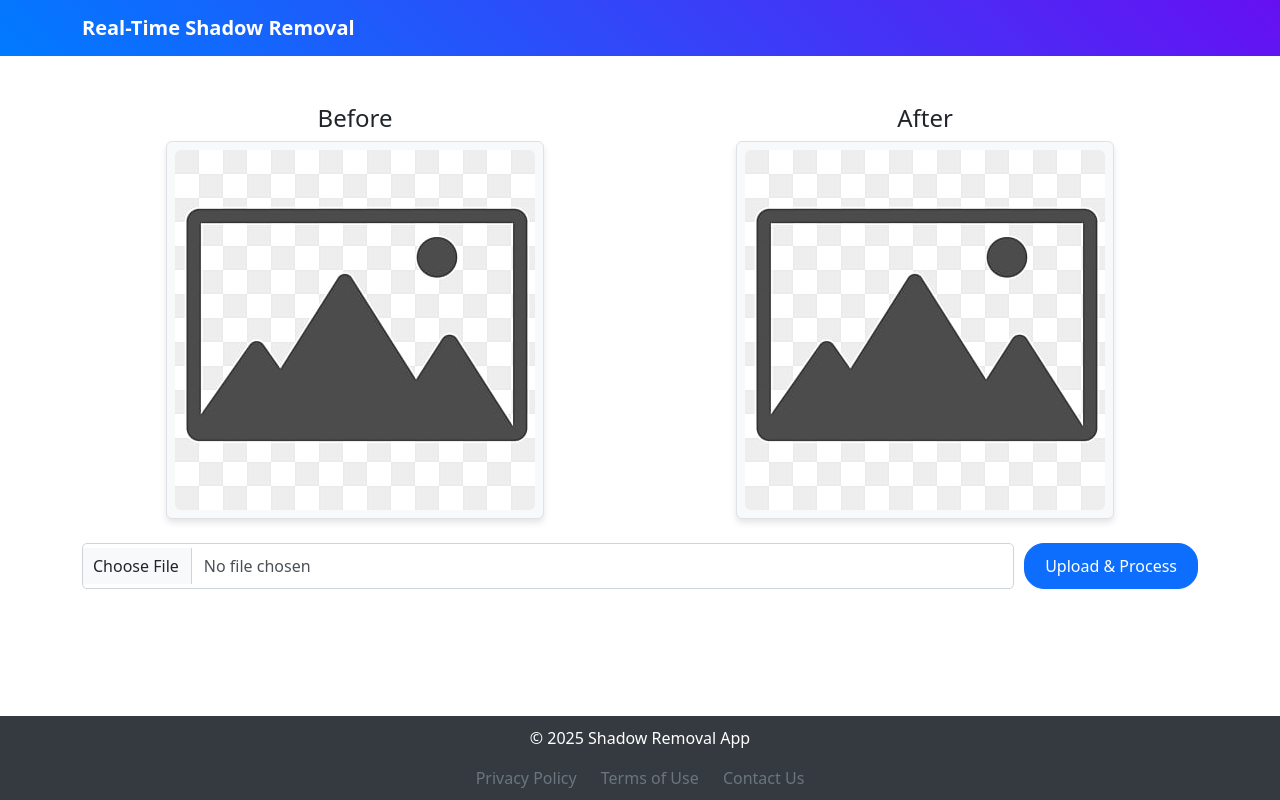
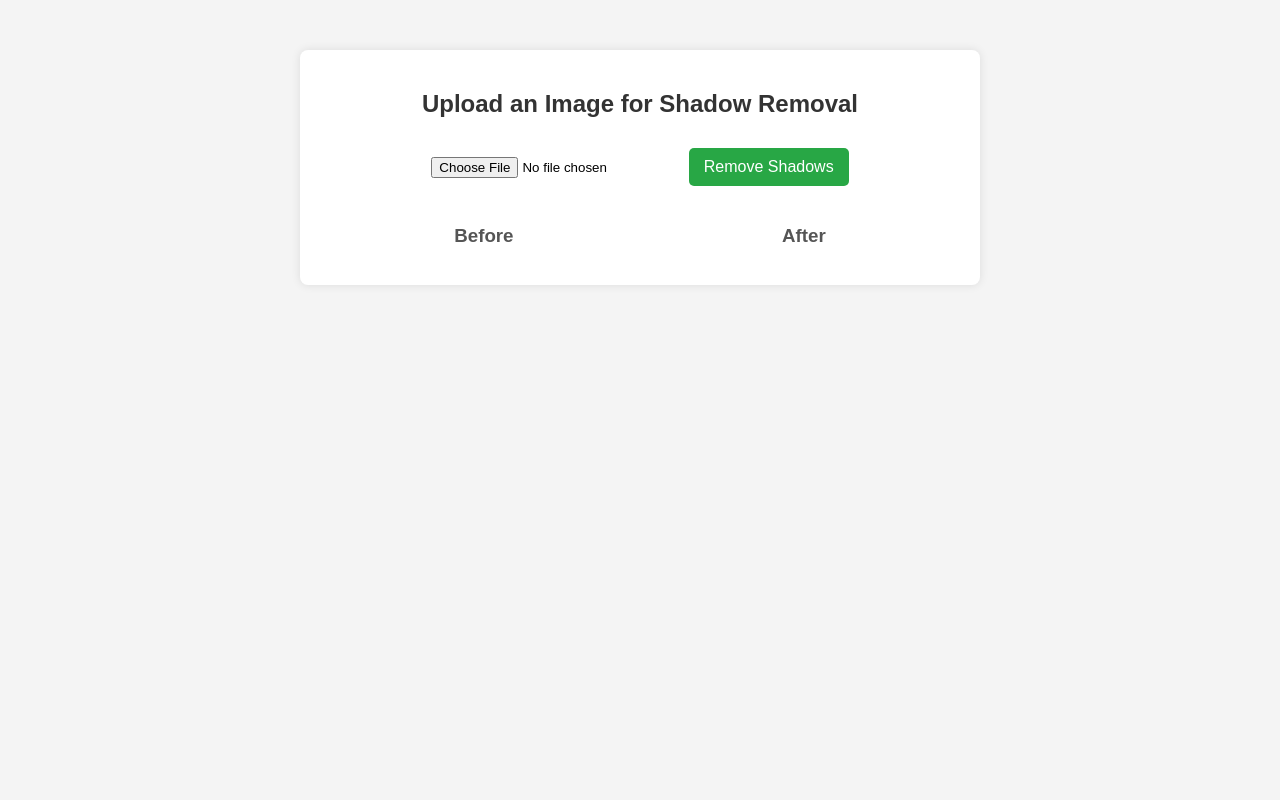
Before and after one commit to cepdnaclk/e20-co543-real-time-shadow-removal-from-images, a Flask app: page / in a window 1280 px wide. Run offline with Flask 3, Linux system fonts and the light colour scheme; parts of the project's set-up code (start-up, migrations or seed data) failed here and were passed over; some libraries are stand-ins or nearby versions.

Commit message:
web app 1.1.0 (update .gitignore; enhance index.html with new styles and functionality for shadow removal)

```diff
--- a/app.py
+++ b/app.py
@@ -1,57 +1,153 @@
 import os
-from flask import Flask, render_template, request, jsonify, url_for
+from flask import Flask, request, jsonify, send_from_directory, render_template
+from PIL import Image
+import numpy as np
+import tensorflow as tf
 from werkzeug.utils import secure_filename
-from opencv.grayscale import convert_to_grayscale
-from opencv.shadow_removal import remove_shadows
 
-app = Flask(__name__, static_folder='static')
+app = Flask(__name__)
 
-# Configure file upload settings
-app.config['UPLOAD_FOLDER'] = os.path.join('static', 'uploads')
-app.config['PROCESSED_FOLDER'] = os.path.join('static', 'processed')
-app.config['ALLOWED_EXTENSIONS'] = {'png', 'jpg', 'jpeg'}
-app.config['MAX_CONTENT_LENGTH'] = 16 * 1024 * 1024  # 16 MB limit
+# Directories for input and output images
+INPUT_DIR = "static/images/uploads"
+OUTPUT_DIR = "static/images/processed"
+os.makedirs(INPUT_DIR, exist_ok=True)
+os.makedirs(OUTPUT_DIR, exist_ok=True)
 
-# Ensure folders exist
-os.makedirs(app.config['UPLOAD_FOLDER'], exist_ok=True)
-os.makedirs(app.config['PROCESSED_FOLDER'], exist_ok=True)
+# Create the AttentionGate as a custom layer
+class AttentionGate(tf.keras.layers.Layer):
+    def __init__(self, inter_channel, **kwargs):
+        super(AttentionGate, self).__init__(**kwargs)
+        self.inter_channel = inter_channel
+        self.g1_conv = tf.keras.layers.Conv2D(inter_channel, 1)
+        self.x1_conv = tf.keras.layers.Conv2D(inter_channel, 1)
+        self.psi_conv = tf.keras.layers.Conv2D(1, 1, activation='sigmoid')
 
-def allowed_file(filename):
-    return '.' in filename and filename.rsplit('.', 1)[1].lower() in app.config['ALLOWED_EXTENSIONS']
+    def call(self, inputs):
+        f_g, f_l = inputs  # Unpack inputs
+        g1 = self.g1_conv(f_g)
+        x1 = self.x1_conv(f_l)
+        psi = tf.keras.activations.relu(g1 + x1)
+        psi = self.psi_conv(psi)
+        return tf.keras.layers.multiply([f_l, psi])
+
+    def get_config(self):
+        config = super(AttentionGate, self).get_config()
+        config.update({"inter_channel": self.inter_channel})
+        return config
+
+# Initialize VGG for perceptual loss
+vgg = tf.keras.applications.VGG16(include_top=False, weights='imagenet', input_shape=(256, 256, 3))
+perceptual_model = tf.keras.models.Model(vgg.input, vgg.layers[9].output)
+perceptual_model.trainable = False
+
+# Define custom loss function
+def enhanced_loss(y_true, y_pred):
+    # Structural similarity
+    ssim_loss = 1 - tf.image.ssim(y_true, y_pred, max_val=2.0)
+
+    # L1 loss
+    l1_loss = tf.reduce_mean(tf.abs(y_true - y_pred))
+
+    # Perceptual loss
+    y_true_vgg = (y_true + 1) * 127.5  # Scale to VGG input range
+    y_pred_vgg = (y_pred + 1) * 127.5
+    percep_loss = tf.reduce_mean(tf.square(
+        perceptual_model(y_true_vgg) - perceptual_model(y_pred_vgg)
+    ))
+
+    return 0.6 * ssim_loss + 0.3 * l1_loss + 0.1 * percep_loss
+
+# Register custom objects
+custom_objects = {
+    'enhanced_loss': enhanced_loss,
+    'AttentionGate': AttentionGate
+}
+
+# Load the trained TensorFlow model with custom objects
+model_path = "trainedModel/shadow_removal.h5"
+if os.path.exists(model_path):
+    model = tf.keras.models.load_model(model_path, custom_objects=custom_objects, compile=False)
+    print("✅ Model loaded successfully.")
+else:
+    raise FileNotFoundError(f"❌ Model file '{model_path}' not found!")
+
+def preprocess_image(image):
+    """Preprocess the image for the model."""
+    image = image.resize((256, 256))  # Resize to match model input size
+    image = np.array(image) / 127.5 - 1  # Normalize to [-1, 1]
+    image = np.expand_dims(image, axis=0)  # Add batch dimension
+    return image
+
+def postprocess_image(output):
+    """Postprocess the model output to a PIL image."""
+    output = (output + 1) * 127.5  # Scale back to [0, 255]
+    output = np.clip(output, 0, 255).astype(np.uint8)  # Clip to valid range
+    return Image.fromarray(output)
+
+def remove_shadow(image):
+    """Applies shadow removal model to an image and resizes output to match input dimensions."""
+    original_size = image.size  # Store original dimensions (width, height)
+
+    # Preprocess the image
+    input_image = preprocess_image(image)
+
+    # Generate a dummy mask (all zeros) since the model expects a mask input
+    dummy_mask = np.zeros((1, 256, 256, 1), dtype=np.float32)
+
+    # Run inference
+    output = model.predict([input_image, dummy_mask])
+
+    # Postprocess the output
+    output_image = postprocess_image(output[0])
+
+    # Resize output image to original dimensions
+    output_image = output_image.resize(original_size, Image.LANCZOS)
+
+    return output_image
+
 
 @app.route('/')
-def index():
-    return render_template('index.html')
+def home():
+    return render_template("index.html")
 
-@app.route('/process', methods=['POST'])
-def process_image():
+@app.route('/remove_shadow', methods=['POST'])
+def remove_shadow_api():
+    """API endpoint to process an image and remove shadows."""
     if 'image' not in request.files:
-        return jsonify({"error": "No file part"}), 400
+        return jsonify({'error': 'No image uploaded'}), 400
 
-    image = request.files['image']
-    if image.filename == '':
-        return jsonify({"error": "No selected file"}), 400
+    file = request.files['image']
+    if file.filename == '':
+        return jsonify({'error': 'No selected file'}), 400
 
-    if image and allowed_file(image.filename):
-        filename = secure_filename(image.filename)
-        input_path = os.path.join(app.config['UPLOAD_FOLDER'], filename)
-        output_path = os.path.join(app.config['PROCESSED_FOLDER'], filename)
+    filename = secure_filename(file.filename)
+    if not filename.lower().endswith(('.png', '.jpg', '.jpeg', '.tiff', '.bmp', '.gif')):
+        return jsonify({'error': 'Invalid file type'}), 400
 
-        # Save the uploaded image
-        image.save(input_path)
+    input_path = os.path.join(INPUT_DIR, filename)
+    file.save(input_path)
 
-        # Process the image to grayscale
-        try:
-            remove_shadows(input_path, output_path)
-        except ValueError as e:
-            return jsonify({"error": str(e)}), 500
+    try:
+        image = Image.open(input_path)
+        processed_image = remove_shadow(image)
+    except Exception as e:
+        return jsonify({'error': str(e)}), 500
 
-        return jsonify({
-            "uploaded_image": url_for('static', filename=f'uploads/{filename}'),
-            "processed_image": url_for('static', filename=f'processed/{filename}')
-        }), 200
-    else:
-        return jsonify({"error": "Invalid file format. Only .jpg, .jpeg, or .png allowed."}), 400
+    output_path = os.path.join(OUTPUT_DIR, filename)
+    processed_image.save(output_path)
 
-if __name__ == "__main__":
-    app.run(debug=True)
+    return jsonify({
+        'input_url': f"/static/images/uploads/{filename}",
+        'output_url': f"/static/images/processed/{filename}"
+    }), 200
+
+@app.route('/static/images/uploads/<filename>')
+def get_input_image(filename):
+    return send_from_directory(INPUT_DIR, filename)
+
+@app.route('/static/images/processed/<filename>')
+def get_output_image(filename):
+    return send_from_directory(OUTPUT_DIR, filename)
+
+if __name__ == '__main__':
+    app.run(debug=False)  # Disable debug mode for production
--- a/templates/index.html
+++ b/templates/index.html
@@ -1,69 +1,146 @@
 <!DOCTYPE html>
 <html lang="en">
+  <head>
+    <meta charset="UTF-8" />
+    <meta name="viewport" content="width=device-width, initial-scale=1.0" />
+    <title>Shadow Removal</title>
+    <style>
+      body {
+        font-family: Arial, sans-serif;
+        text-align: center;
+        background-color: #f4f4f4;
+        margin: 0;
+        padding: 0;
+      }
 
-<head>
-    <meta charset="UTF-8">
-    <meta name="viewport" content="width=device-width, initial-scale=1.0">
-    <title>Real-Time Shadow Removal</title>
-    <link href="https://cdn.jsdelivr.net/npm/bootstrap@5.3.0-alpha3/dist/css/bootstrap.min.css" rel="stylesheet">
-    <link rel="stylesheet" href="https://fonts.googleapis.com/css2?family=Roboto:wght@400;500;700&display=swap">
-    <link rel="stylesheet" href="{{ url_for('static', filename='css/styles.css') }}">
-</head>
+      .container {
+        margin: 50px auto;
+        width: 50%;
+        padding: 20px;
+        background: white;
+        border-radius: 8px;
+        box-shadow: 0px 0px 10px rgba(0, 0, 0, 0.1);
+      }
 
-<body>
-    <nav class="navbar navbar-expand-lg custom-navbar">
-        <div class="container">
-            <a class="navbar-brand" href="#"><i class="bi bi-brightness-high"></i> Real-Time Shadow Removal</a>
+      h2 {
+        color: #333;
+      }
+
+      button {
+        background-color: #28a745;
+        color: white;
+        padding: 10px 15px;
+        border: none;
+        cursor: pointer;
+        margin-top: 10px;
+        font-size: 16px;
+        border-radius: 5px;
+        transition: background 0.3s ease-in-out;
+      }
+
+      button:hover {
+        background-color: #218838;
+      }
+
+      .image-container {
+        display: flex;
+        justify-content: space-around;
+        margin-top: 20px;
+      }
+
+      .image-box {
+        text-align: center;
+      }
+
+      h3 {
+        color: #555;
+      }
+
+      img {
+        width: 250px;
+        height: 250px;
+        border-radius: 5px;
+        border: 1px solid #ddd;
+        object-fit: cover;
+        display: none;
+      }
+
+      .loader {
+        border: 5px solid #f3f3f3;
+        border-top: 5px solid #3498db;
+        border-radius: 50%;
+        width: 50px;
+        height: 50px;
+        animation: spin 2s linear infinite;
+        margin: 20px auto;
+        display: none;
+      }
+
+      @keyframes spin {
+        0% {
+          transform: rotate(0deg);
+        }
+        100% {
+          transform: rotate(360deg);
+        }
+      }
+    </style>
+  </head>
+  <body>
+    <div class="container">
+      <h2>Upload an Image for Shadow Removal</h2>
+      <input type="file" id="imageInput" />
+      <button onclick="uploadImage()">Remove Shadows</button>
+
+      <div class="loader" id="loader"></div>
+
+      <div class="image-container">
+        <div class="image-box">
+          <h3>Before</h3>
+          <img id="inputImage" />
         </div>
-    </nav>
-
-    <div class="container mt-5">
-
-        <div class="row">
-            <div class="col-md-6 text-center">
-                <h4>Before</h4>
-                <div class="img-container border p-2 rounded">
-                    <img src="{{ url_for('static', filename='images/placeholder.png') }}" class="img-fluid rounded" alt="Before Image" id="before-image">
-                </div>
-            </div>
-
-            <div class="col-md-6 text-center">
-                <h4>After</h4>
-                <div class="img-container border p-2 rounded">
-                    <img src="{{ url_for('static', filename='images/placeholder.png') }}" class="img-fluid rounded" alt="After Image" id="after-image">
-                </div>
-            </div>
+        <div class="image-box">
+          <h3>After</h3>
+          <img id="resultImage" />
         </div>
-
-        <div class="mt-4 text-center">
-            <form method="POST" action="/process" enctype="multipart/form-data" id="image-form">
-                <div class="input-button-container">
-                    <input type="file" name="image" id="image" class="form-control mb-3 custom-form-control">
-                    <button type="submit" class="btn btn-primary">Upload & Process</button>
-                    <div class="mt-4 text-center" id="download-container" style="display: none;">
-                        <a href="#" download class="btn btn-success" id="download-button">Download Processed Image</a>
-                    </div>
-                </div>
-            </form>
-        </div>
-
-
-
+      </div>
     </div>
 
-    <footer class="footer">
-        <div class="container">
-            <p>© 2025 Shadow Removal App</p>
-            <div>
-                <a href="#">Privacy Policy</a>
-                <a href="#">Terms of Use</a>
-                <a href="#">Contact Us</a>
-            </div>
-        </div>
-    </footer>
+    <script>
+      function uploadImage() {
+        let input = document.getElementById("imageInput");
+        if (input.files.length === 0) {
+          alert("Please select an image.");
+          return;
+        }
 
-    <script src="https://cdn.jsdelivr.net/npm/bootstrap@5.3.0-alpha3/dist/js/bootstrap.bundle.min.js"></script>
-    <script src="{{ url_for('static', filename='js/scripts.js') }}"></script>
-</body>
+        let formData = new FormData();
+        formData.append("image", input.files[0]);
 
+        let loader = document.getElementById("loader");
+        loader.style.display = "block";
+
+        fetch("/remove_shadow", {
+          method: "POST",
+          body: formData,
+        })
+          .then((response) => response.json())
+          .then((data) => {
+            loader.style.display = "none";
+            if (data.error) {
+              alert(data.error);
+              return;
+            }
+            document.getElementById("inputImage").src = data.input_url;
+            document.getElementById("resultImage").src = data.output_url;
+            document.getElementById("inputImage").style.display = "block";
+            document.getElementById("resultImage").style.display = "block";
+          })
+          .catch((error) => {
+            loader.style.display = "none";
+            console.error("Error:", error);
+          });
+      }
+    </script>
+  </body>
 </html>
```
Also changed, not shown: model.py (added, +210 -0 lines), static/images/placeholder.png (deleted), 1 other file.
